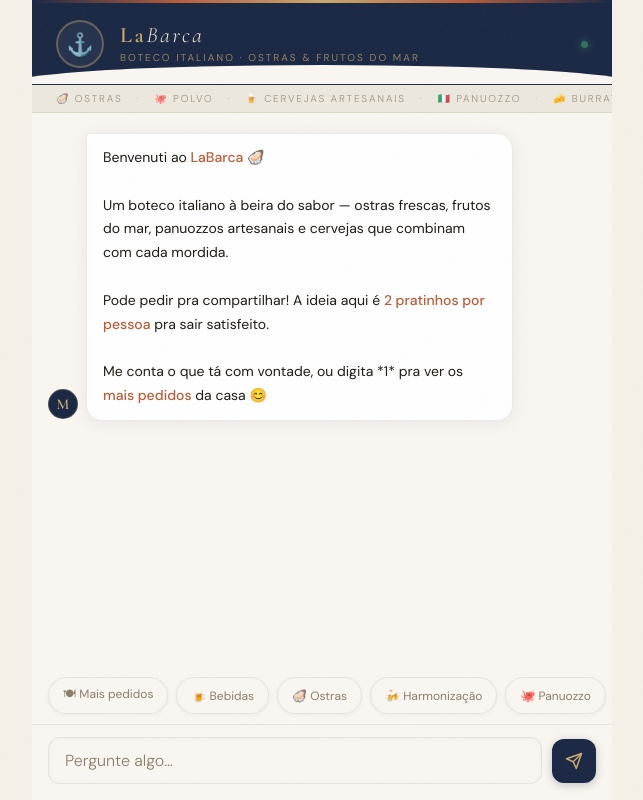
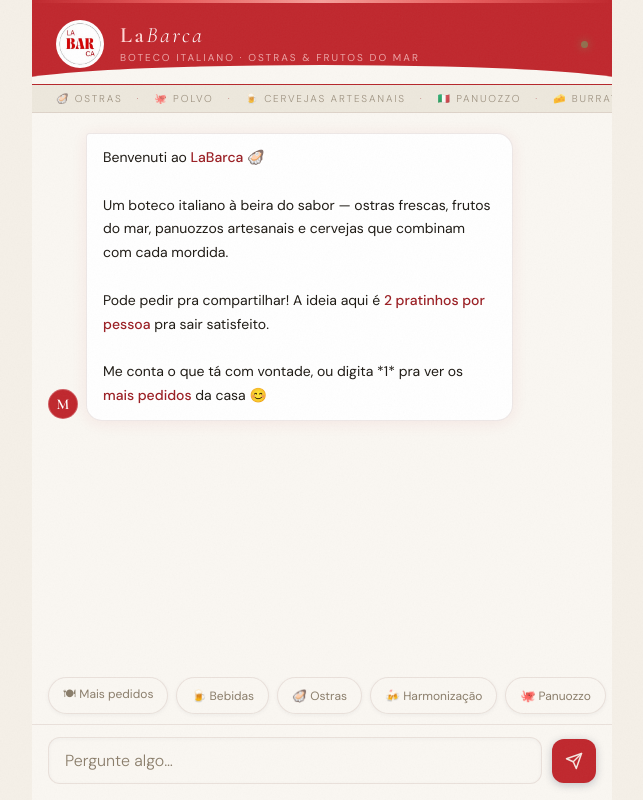
Before and after one commit to Guveris/LaBarca, a website: page public/index.html in a window 1280 px wide. Shown: the whole page, without its empty margins (318-961 px from the left). Drawn offline with nearby package versions, Linux system fonts and the light colour scheme.

Commit message:
feat: red theme + logo

```diff
--- a/public/index.html
+++ b/public/index.html
@@ -15,18 +15,18 @@
     --bg:         #f5f0e8;
     --surface:    #faf7f2;
     --surface2:   #ede8dd;
-    --border:     rgba(90, 60, 20, 0.10);
-    --navy:       #1a2744;
-    --navy-dim:   rgba(26, 39, 68, 0.07);
-    --terracotta: #b85c38;
-    --sand:       #c8a96e;
-    --sand-dim:   rgba(200, 169, 110, 0.15);
+    --border:     rgba(90, 30, 20, 0.10);
+    --navy:       #c0272d;
+    --navy-dim:   rgba(192, 39, 45, 0.07);
+    --terracotta: #9b1f24;
+    --sand:       #f5e6e0;
+    --sand-dim:   rgba(245, 230, 224, 0.15);
     --text:       #1e1a14;
     --muted:      #8a7d6a;
-    --user-bg:    #1a2744;
-    --user-text:  #e8e2d6;
+    --user-bg:    #c0272d;
+    --user-text:  #fdf3f2;
     --bot-bg:     #ffffff;
-    --shadow:     0 2px 16px rgba(26,39,68,0.08);
+    --shadow:     0 2px 16px rgba(192,39,45,0.08);
   }
 
   html, body {
@@ -67,7 +67,7 @@
     position: absolute;
     top: 0; left: 0; right: 0;
     height: 3px;
-    background: linear-gradient(90deg, var(--navy), var(--terracotta), var(--sand), var(--terracotta), var(--navy));
+    background: linear-gradient(90deg, #c0272d, #e85d5d, #f5a09a, #e85d5d, #c0272d);
     z-index: 10;
   }
 
@@ -99,9 +99,9 @@
     height: 48px;
     border-radius: 50%;
     overflow: hidden;
-    border: 2px solid rgba(200,169,110,0.4);
+    border: 2px solid rgba(255,255,255,0.35);
     flex-shrink: 0;
-    background: rgba(255,255,255,0.05);
+    background: #fff;
     display: flex;
     align-items: center;
     justify-content: center;
@@ -121,20 +121,20 @@
     font-weight: 300;
     font-size: 22px;
     letter-spacing: 0.12em;
-    color: #f0ead8;
+    color: #fff;
     line-height: 1;
     font-style: italic;
   }
 
   .header-title span {
-    color: var(--sand);
+    color: #ffd6d4;
     font-style: normal;
     font-weight: 600;
   }
 
   .header-sub {
     font-size: 10px;
-    color: rgba(200,169,110,0.7);
+    color: rgba(255,220,218,0.7);
     letter-spacing: 0.2em;
     text-transform: uppercase;
     margin-top: 5px;
@@ -229,8 +229,8 @@
 
   .avatar.bot {
     background: var(--navy);
-    border: 1.5px solid rgba(200,169,110,0.3);
-    color: var(--sand);
+    border: 1.5px solid rgba(255,255,255,0.25);
+    color: #fff;
     font-family: 'Cormorant Garamond', serif;
     font-size: 15px;
     font-weight: 600;
@@ -400,7 +400,7 @@
     box-shadow: 0 2px 8px rgba(26,39,68,0.25);
   }
 
-  #send-btn:hover  { background: #243561; }
+  #send-btn:hover  { background: #a01f24; }
   #send-btn:active { transform: scale(0.94); }
   #send-btn svg { width: 18px; height: 18px; }
 
@@ -422,7 +422,7 @@
 
   <div class="header">
     <div class="header-logo-wrap">
-      <img src="logo.png" alt="Logo LaBarca" onerror="this.style.display='none'; this.parentElement.textContent='⚓'">
+      <img src="logo.jpg" alt="Logo LaBarca" onerror="this.style.display='none'; this.parentElement.textContent='⚓'">
     </div>
     <div class="header-text">
       <div class="header-title"><span>La</span>Barca</div>
```
Also changed, not shown: public/logo.jpg (added).
